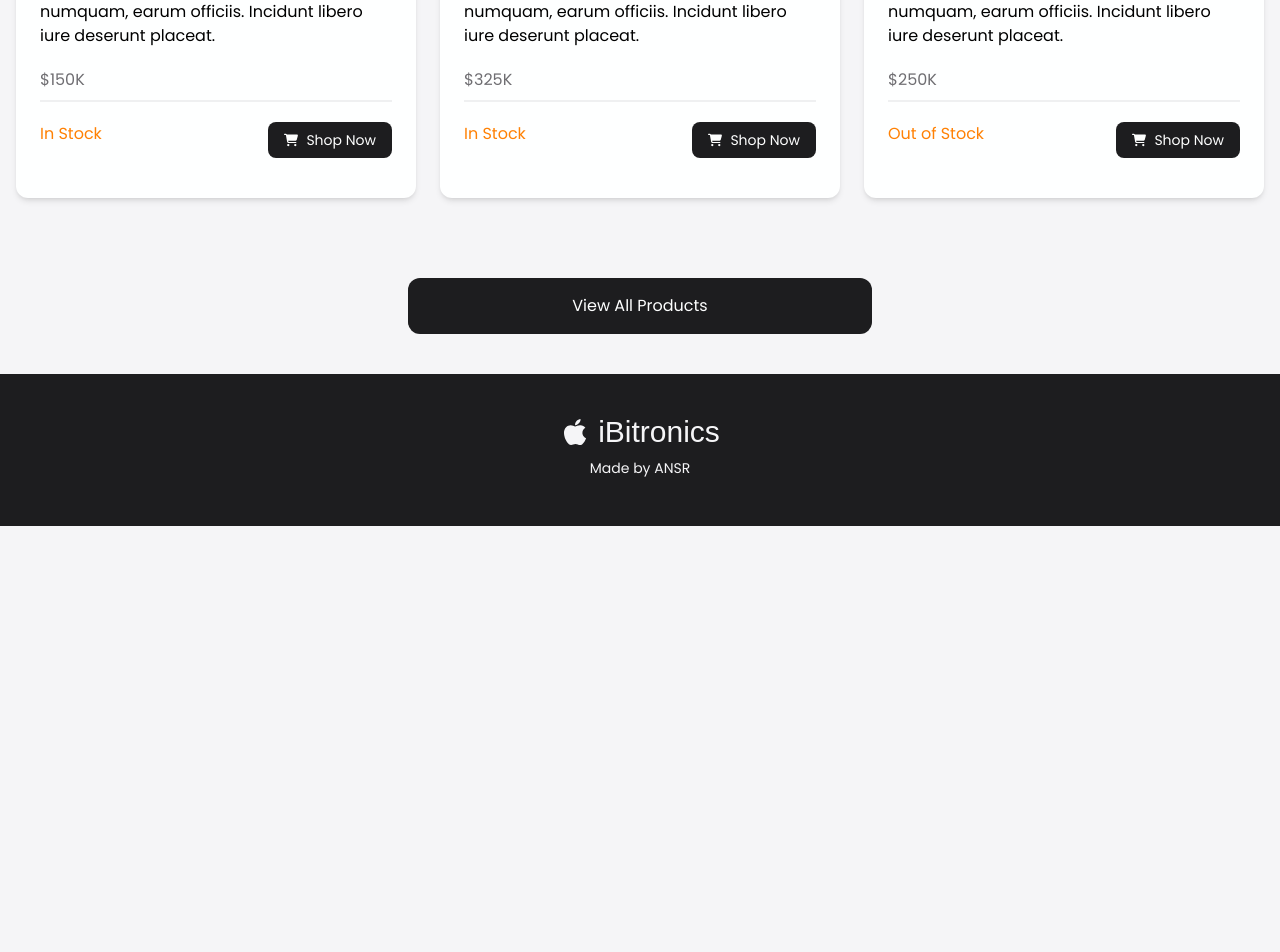
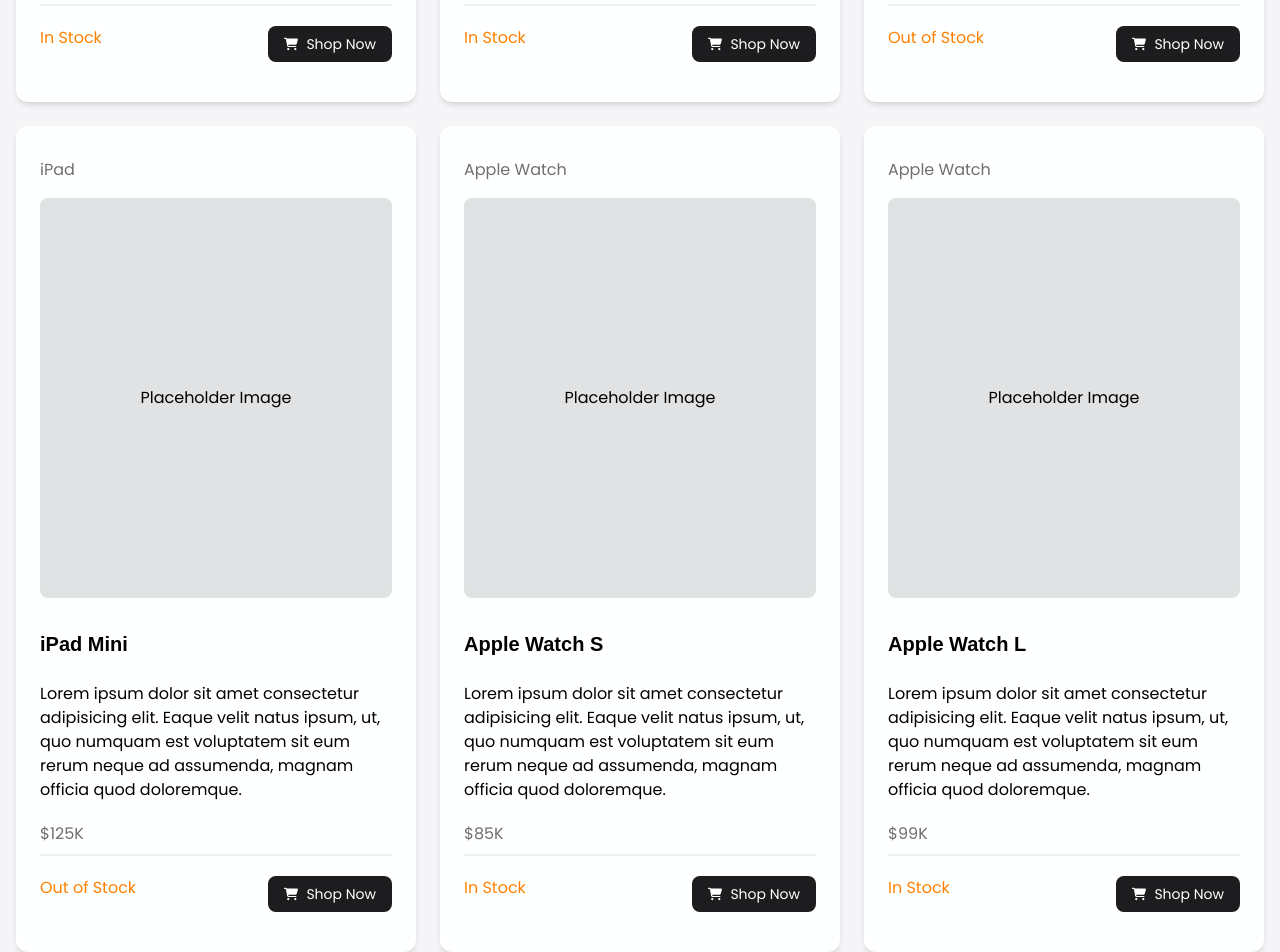
Before and after one commit to Ashmin-Bhujel/ibitronics, a React (Vite) app: page / in a window 1280 px wide. Shown: the part 1200-2152 px from the top of the page. Before the commit the page ends 1726 px from the top, so only its background shows below. Built offline with nearby package versions, Linux system fonts and the light colour scheme; a web font is replaced by a local one.

Commit message:
Add extra products and minor changes in footer component

```diff
--- a/src/assets/products.json
+++ b/src/assets/products.json
@@ -4,7 +4,7 @@
     "category": "iPhone",
     "image": "",
     "name": "iPhone 13 Max Pro",
-    "description": "Lorem ipsum dolor sit amet consectetur adipisicing elit. Eaque velit natus ipsum, ut, quo numquam est voluptatem sit eum rerum neque ad assumenda, magnam officia quod doloremque. Qui sapiente id velit sed dolor soluta quia itaque dolores facere veniam illum porro magni numquam, earum officiis. Incidunt libero iure deserunt placeat.",
+    "description": "Lorem ipsum dolor sit amet consectetur adipisicing elit. Eaque velit natus ipsum, ut, quo numquam est voluptatem sit eum rerum neque ad assumenda, magnam officia quod doloremque.",
     "price": 150,
     "stockAvailibilty": "In Stock"
   },
@@ -13,7 +13,7 @@
     "category": "MacBook",
     "image": "",
     "name": "MacBook M2 Pro",
-    "description": "Lorem ipsum dolor sit amet consectetur adipisicing elit. Eaque velit natus ipsum, ut, quo numquam est voluptatem sit eum rerum neque ad assumenda, magnam officia quod doloremque. Qui sapiente id velit sed dolor soluta quia itaque dolores facere veniam illum porro magni numquam, earum officiis. Incidunt libero iure deserunt placeat.",
+    "description": "Lorem ipsum dolor sit amet consectetur adipisicing elit. Eaque velit natus ipsum, ut, quo numquam est voluptatem sit eum rerum neque ad assumenda, magnam officia quod doloremque.",
     "price": 325,
     "stockAvailibilty": "In Stock"
   },
@@ -22,8 +22,35 @@
     "category": "MacBook",
     "image": "",
     "name": "MacBook M1 Air",
-    "description": "Lorem ipsum dolor sit amet consectetur adipisicing elit. Eaque velit natus ipsum, ut, quo numquam est voluptatem sit eum rerum neque ad assumenda, magnam officia quod doloremque. Qui sapiente id velit sed dolor soluta quia itaque dolores facere veniam illum porro magni numquam, earum officiis. Incidunt libero iure deserunt placeat.",
+    "description": "Lorem ipsum dolor sit amet consectetur adipisicing elit. Eaque velit natus ipsum, ut, quo numquam est voluptatem sit eum rerum neque ad assumenda, magnam officia quod doloremque.",
     "price": 250,
     "stockAvailibilty": "Out of Stock"
+  },
+  {
+    "id": 4,
+    "category": "iPad",
+    "image": "",
+    "name": "iPad Mini",
+    "description": "Lorem ipsum dolor sit amet consectetur adipisicing elit. Eaque velit natus ipsum, ut, quo numquam est voluptatem sit eum rerum neque ad assumenda, magnam officia quod doloremque.",
+    "price": 125,
+    "stockAvailibilty": "Out of Stock"
+  },
+  {
+    "id": 5,
+    "category": "Apple Watch",
+    "image": "",
+    "name": "Apple Watch S",
+    "description": "Lorem ipsum dolor sit amet consectetur adipisicing elit. Eaque velit natus ipsum, ut, quo numquam est voluptatem sit eum rerum neque ad assumenda, magnam officia quod doloremque.",
+    "price": 85,
+    "stockAvailibilty": "In Stock"
+  },
+  {
+    "id": 6,
+    "category": "Apple Watch",
+    "image": "",
+    "name": "Apple Watch L",
+    "description": "Lorem ipsum dolor sit amet consectetur adipisicing elit. Eaque velit natus ipsum, ut, quo numquam est voluptatem sit eum rerum neque ad assumenda, magnam officia quod doloremque.",
+    "price": 99,
+    "stockAvailibilty": "In Stock"
   }
 ]
--- a/src/components/Footer.jsx
+++ b/src/components/Footer.jsx
@@ -6,12 +6,12 @@
       <section className="bg-dark py-10">
         <div className="max-w-7xl mx-auto px-4 sm:px-6 lg:px-8 flex flex-col items-center">
           <div className="text-center">
-            <p className="font-barlow text-2xl font-light text-lightMid sm:text-3xl md:text-3xl">
+            <div className="font-barlow text-2xl font-light text-lightMid sm:text-3xl md:text-3xl">
               <div className="flex items-center gap-2">
                 <FaApple />
                 iBitronics
               </div>
-            </p>
+            </div>
             <p className="my-2 text-xs sm:text-sm text-lightMid">
               Made by ANSR
             </p>
```
